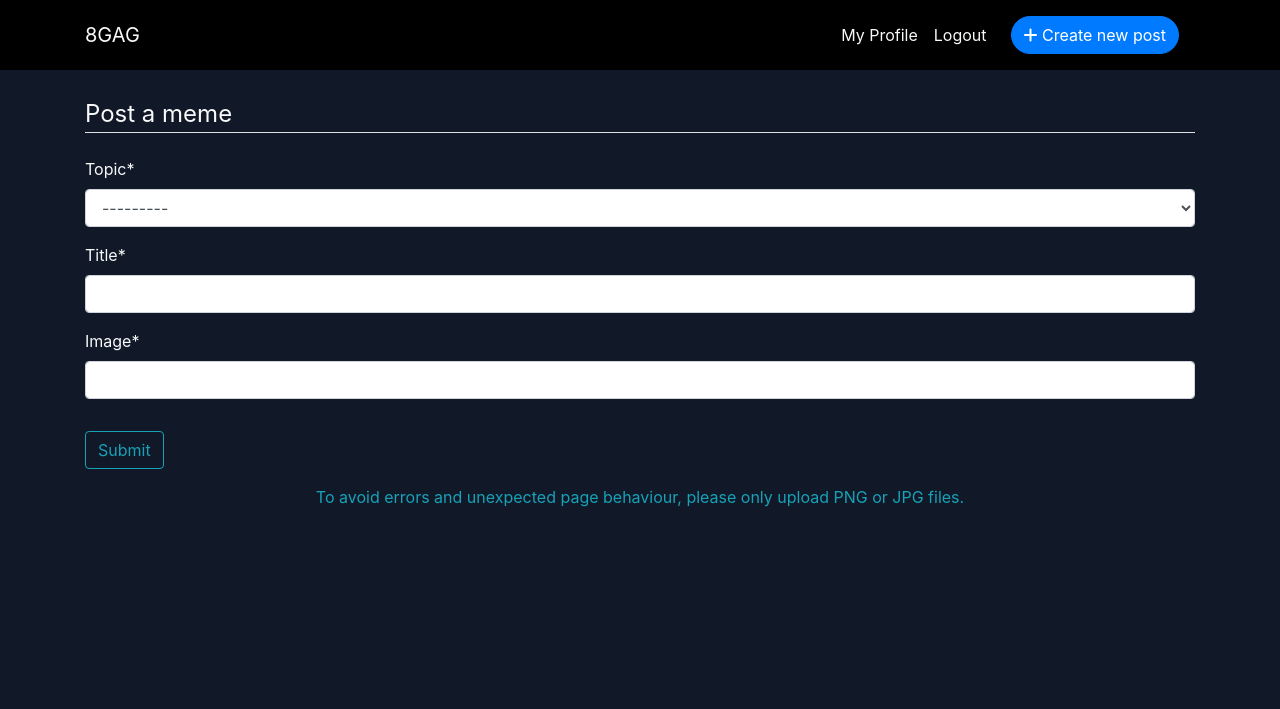
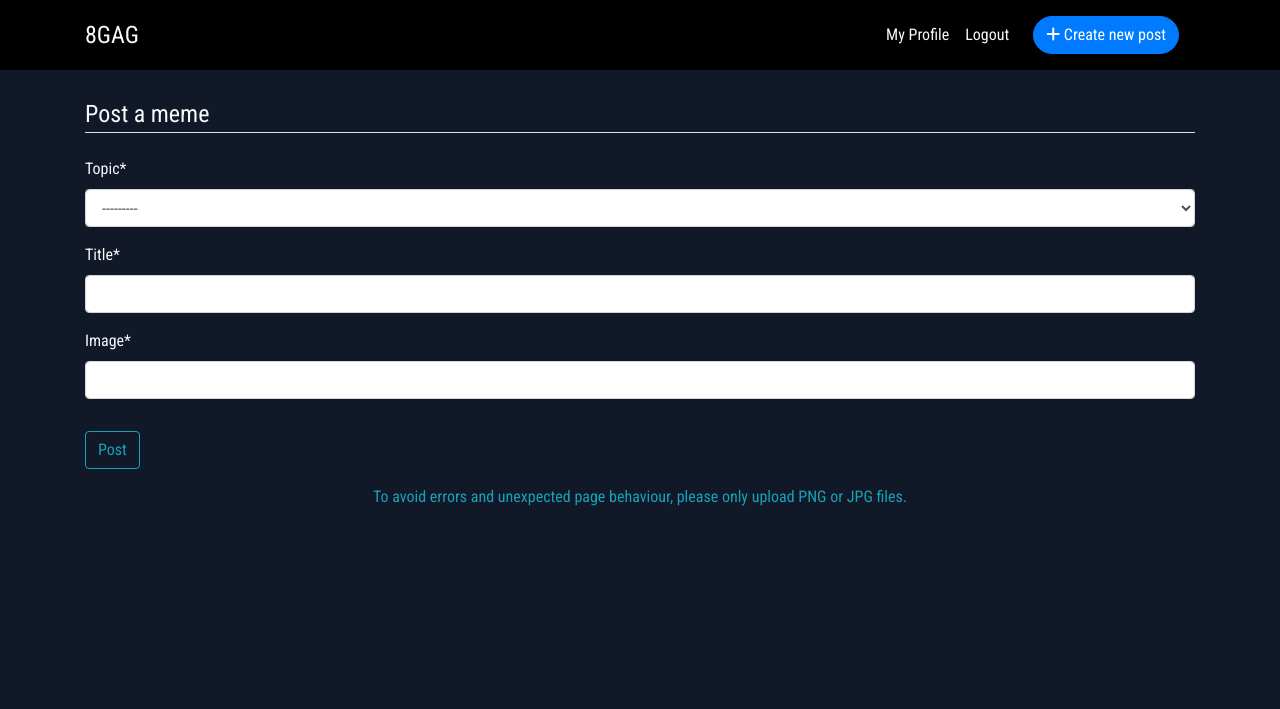
Before and after one commit to TimSchulz1991/msp4-django-8gag, a Django app: page /create_post/ in a window 1280 px wide. Shown: the top 709 px of the page. Run offline with Django 3.2, Linux system fonts and the light colour scheme; the visitor is signed in with stand-in values (Sample User, id 1); data that the repository does not hold is empty; some libraries are stand-ins or nearby versions.

Commit message:
Add a better font from google fonts and increase navbar-brand size

```diff
--- a/my8gag/forms.py
+++ b/my8gag/forms.py
@@ -6,7 +6,6 @@ class PostForm(ModelForm):
     class Meta:
         model = Post
         fields = ('topic', 'title', 'image',)
-        # fields = '__all__'
 
 
 class ProfileForm(ModelForm):
--- a/my8gag/templates/my8gag/post_form.html
+++ b/my8gag/templates/my8gag/post_form.html
@@ -10,7 +10,7 @@
             {{ form|crispy }}
         </fieldset>
         <div class="form-group">
-            <button type="submit" class="btn btn-outline-info">Submit</button>
+            <button type="submit" class="btn btn-outline-info">Post</button>
         </div>
     </form>
     <p class="mt-3 text-center text-info">To avoid errors and unexpected page behaviour, please only upload PNG or JPG files.</p>
--- a/my8gag/templates/my8gag/post_view.html
+++ b/my8gag/templates/my8gag/post_view.html
@@ -9,6 +9,7 @@
         <div class="mb-2">
             <a href="{% url 'home' %}#{{post.id}}"><button class="btn btn-info btn-profile"><i class="fa-solid fa-angle-left"></i></button></a>
         </div>
+
         <!-- Meme section -->
         <div class="card card-feed p-2">
             <div class="inline">
@@ -37,7 +38,7 @@
                     <form action="{% url 'post_like' post.id %}" method="POST" class="d-inline">
                         {% csrf_token %}
                         {% if liked %}
-                        <button type="submit" name="post_id" value="{{post.id}}" class="like-btn  text-primary"><i
+                        <button type="submit" name="post_id" value="{{post.id}}" class="like-btn text-primary"><i
                                 class="fa-solid fa-arrow-up"></i><span
                                 class="ml-2">{{ post.number_of_likes}}</span></button>
                         {% else %}
--- a/my8gag/views.py
+++ b/my8gag/views.py
@@ -87,6 +87,8 @@ def createPost(request):
             post.author = request.user
             try:
                 post.save()
+                messages.success(
+                    request, 'Your post was created successfully!')
                 return redirect('home')
             except:
                 messages.error(
--- a/static/css/style.css
+++ b/static/css/style.css
@@ -1,4 +1,8 @@
 /* General Settings */
+
+* {
+    font-family: 'Roboto Condensed', sans-serif;
+}
 
 body {
     background: #111827;
@@ -28,6 +32,10 @@ hr {
 
 nav {
     background: black;
+}
+
+.navbar-brand {
+    font-size: 1.5rem;
 }
 
 .fa-bars {
--- a/templates/base.html
+++ b/templates/base.html
@@ -6,6 +6,9 @@
     <meta charset="UTF-8">
     <meta http-equiv="X-UA-Compatible" content="IE=edge">
     <meta name="viewport" content="width=device-width, initial-scale=1.0">
+    <link rel="preconnect" href="https://fonts.googleapis.com">
+    <link rel="preconnect" href="https://fonts.gstatic.com" crossorigin>
+    <link href="https://fonts.googleapis.com/css2?family=Roboto+Condensed&display=swap" rel="stylesheet">
     <link rel="stylesheet" href="https://cdn.jsdelivr.net/npm/bootstrap@4.6.1/dist/css/bootstrap.min.css"
         integrity="sha384-zCbKRCUGaJDkqS1kPbPd7TveP5iyJE0EjAuZQTgFLD2ylzuqKfdKlfG/eSrtxUkn" crossorigin="anonymous">
     <link rel="stylesheet" href="https://cdnjs.cloudflare.com/ajax/libs/font-awesome/6.1.1/css/all.min.css"
@@ -21,9 +24,9 @@
         <nav class="navbar navbar-expand-lg navbar-light fixed-top">
             <div class="container">
                 <a class="navbar-brand text-light" href="{% url 'home' %}">8GAG</a>
-                <a href="{% url 'create_post' %}" class="nav-link d-inline-block d-lg-none"><button class="btn btn-primary rounded-pill"> <i
-                    class="fa-solid fa-plus"></i> Create new
-                post</button></a>
+                <a href="{% url 'create_post' %}" class="nav-link d-inline-block d-lg-none"><button
+                        class="btn btn-primary rounded-pill"> <i class="fa-solid fa-plus"></i> Create new
+                        post</button></a>
                 <button class="navbar-toggler" type="button" data-toggle="collapse" data-target="#navbarNav"
                     aria-controls="navbarNav" aria-expanded="false" aria-label="Toggle navigation">
                     <span class="navbar-toggler-icon">
@@ -33,9 +36,11 @@
                 <div class="collapse navbar-collapse" id="navbarNav">
                     <ul class="navbar-nav ml-auto">
                         {% if request.user.is_authenticated %}
-                        <span class="d-lg-none text-center lead border-white mt-4">You are logged in as @{{request.user.username}}</span>
+                        <span class="d-lg-none text-center lead border-white mt-4">You are logged in as
+                            @{{request.user.username}}</span>
                         <li class="nav-item">
-                            <a class="nav-link text-light text-center mt-3 mt-lg-0" href="{% url 'edit_profile' request.user.id %}">My Profile</a>
+                            <a class="nav-link text-light text-center mt-3 mt-lg-0"
+                                href="{% url 'edit_profile' request.user.id %}">My Profile</a>
                         </li>
                         <li class="nav-item">
                             <a class="nav-link text-light text-center" href="{% url 'logout' %}">Logout</a>
@@ -50,24 +55,27 @@
                                 <h4>Topics</h4>
                                 <hr>
                                 <div>
-                                    <a href="{% url 'home' %}" class="links lead text-primary text-decoration-none">All topics</a>
+                                    <a href="{% url 'home' %}" class="links lead text-primary text-decoration-none">All
+                                        topics</a>
                                 </div>
                                 {% for topic in topics %}
                                 <div>
-                                    <a href="{% url 'home' %}?q={{topic.name}}" class="links text-decoration-none">{{ topic.name }}</a>
+                                    <a href="{% url 'home' %}?q={{topic.name}}"
+                                        class="links text-decoration-none">{{ topic.name }}</a>
                                 </div>
                                 {% endfor %}
                             </div>
                             <div class="my-3">
                                 <form action="{% url 'home' %}" method="GET">
                                     {% csrf_token %}
-                                    <input class="form-control w-75 mx-auto search-field" type="text" name="q" placeholder="Search for memes...">
+                                    <input class="form-control w-75 mx-auto search-field" type="text" name="q"
+                                        placeholder="Search for memes...">
                                 </form>
                             </div>
                         </div>
                     </ul>
-                    <a href="{% url 'create_post' %}" class="nav-link d-none d-lg-inline-block"><button class="btn btn-primary rounded-pill"> <i
-                                class="fa-solid fa-plus"></i> Create new
+                    <a href="{% url 'create_post' %}" class="nav-link d-none d-lg-inline-block"><button
+                            class="btn btn-primary rounded-pill"> <i class="fa-solid fa-plus"></i> Create new
                             post</button></a>
                 </div>
             </div>
```
Also changed, not shown: my8gag/templates/my8gag/delete.html (+6 -1 lines).
